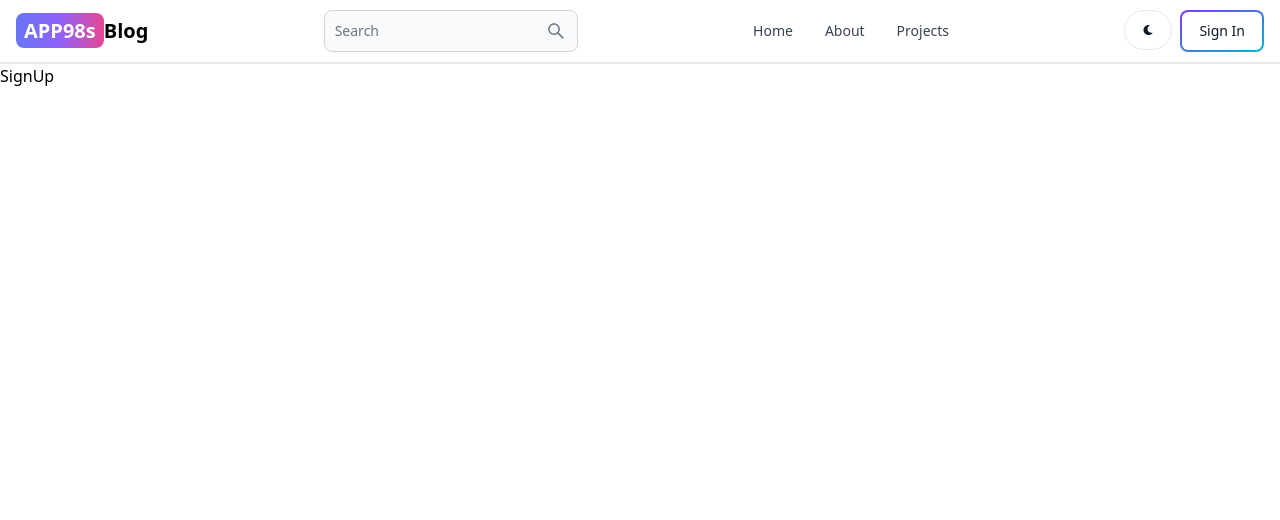
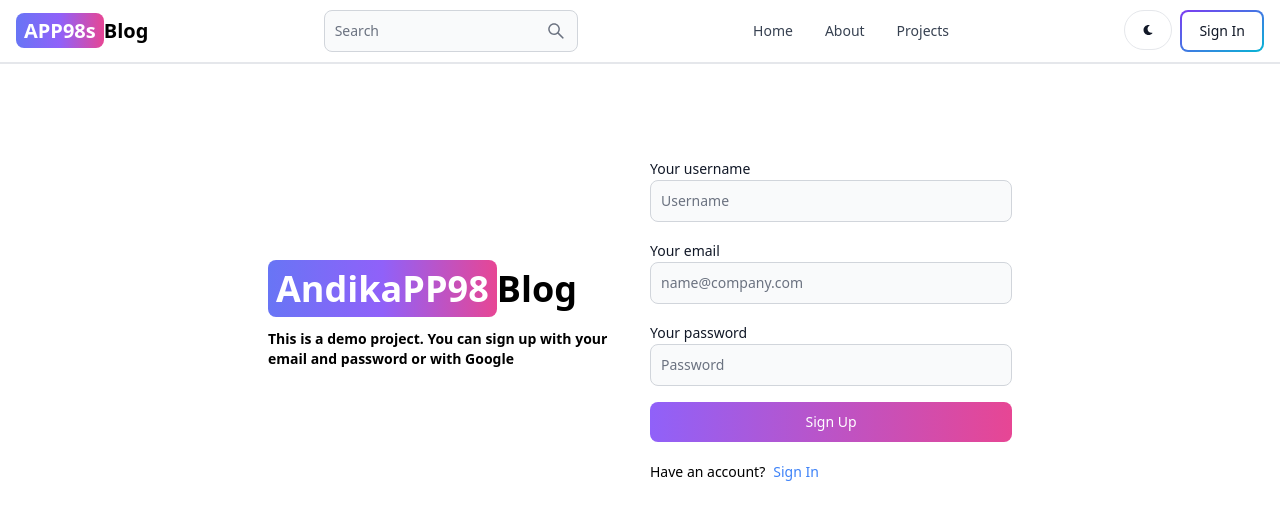
Before and after one commit to andikap98/mernBlog, a React (Vite) app in the folder client/: page /sign-up in a window 1280 px wide. Shown: the top 520 px of the page. Built offline with nearby package versions, Linux system fonts and the light colour scheme.

Commit message:
create sign up page ui

```diff
--- a/client/src/pages/SignUp.jsx
+++ b/client/src/pages/SignUp.jsx
@@ -1,5 +1,54 @@
+import { Link } from "react-router-dom";
+import {Button, Label, TextInput} from 'flowbite-react'
+
 export default function SignUp() {
   return (
-    <div>SignUp</div>
+    <div className='min-h-screen mt-50 mt-20'>
+      <div className="flex p-3 max-w-3xl mx-auto flex-col md:flex-row md:items-center gap-5">
+        {/* left */}
+        <div className="flex-1">
+        <Link to="/" className='font-bold dark:text-white text-4xl'>
+            <span className='px-2 py-1 bg-gradient-to-r from-indigo-500 via-purple-500 to-pink-500 rounded-lg text-white'>AndikaPP98</span>
+            Blog
+        </Link>
+        <p className="text-sm mt-5 font-sans font-semibold">
+          This is a demo project. You can sign up with your email and password or with Google
+        </p>
+        </div>
+        {/* right */}
+        <div className="flex-1">
+          <form className="flex flex-col gap-4">
+            <div>
+              <Label value="Your username" />
+              <TextInput
+                type="text"
+                placeholder="Username"
+                id="username" />
+            </div>
+            <div>
+              <Label value="Your email" />
+              <TextInput
+                type="text"
+                placeholder="name@company.com"
+                id="email" />
+            </div>
+            <div>
+              <Label value="Your password" />
+              <TextInput
+                type="text"
+                placeholder="Password"
+                id="password" />
+            </div>
+            <Button gradientDuoTone='purpleToPink' type="submit">
+              Sign Up
+            </Button>
+          </form>
+          <div className=" flex gap-2 text-sm mt-5">
+            <span>Have an account?</span>
+            <Link to='/sign-in' className="text-blue-500">Sign In</Link>
+          </div>
+        </div>
+      </div>
+    </div>
   )
 }
```
